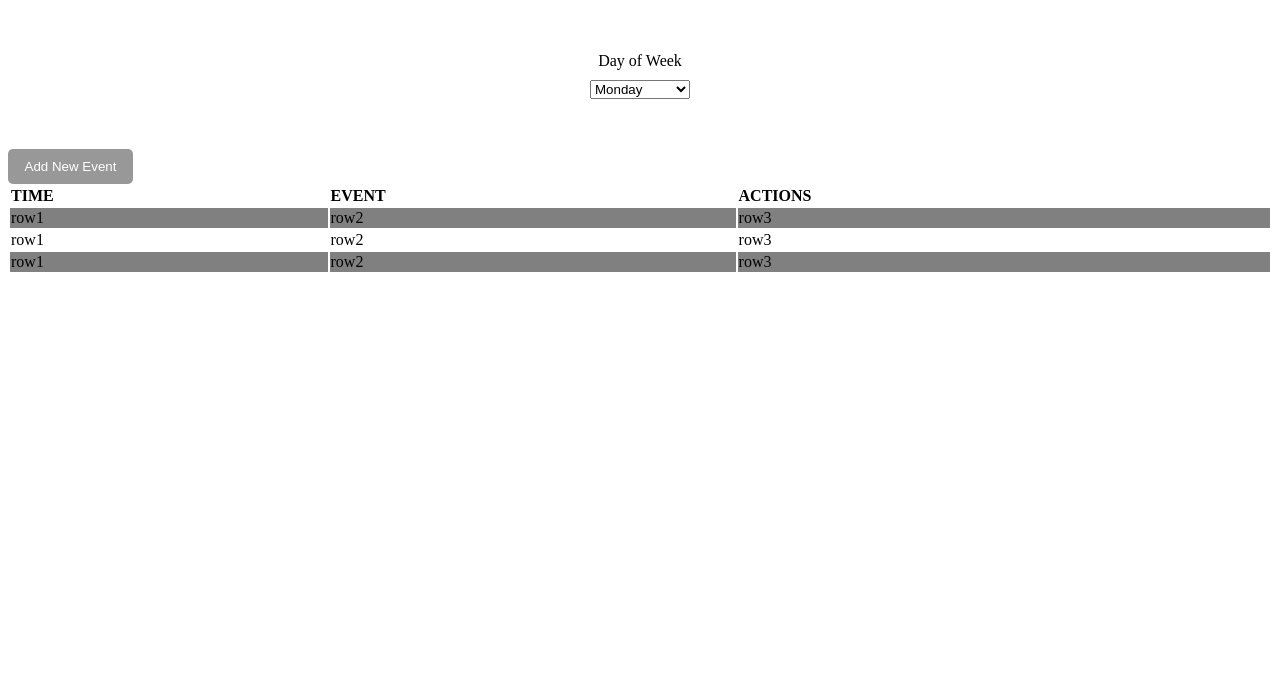
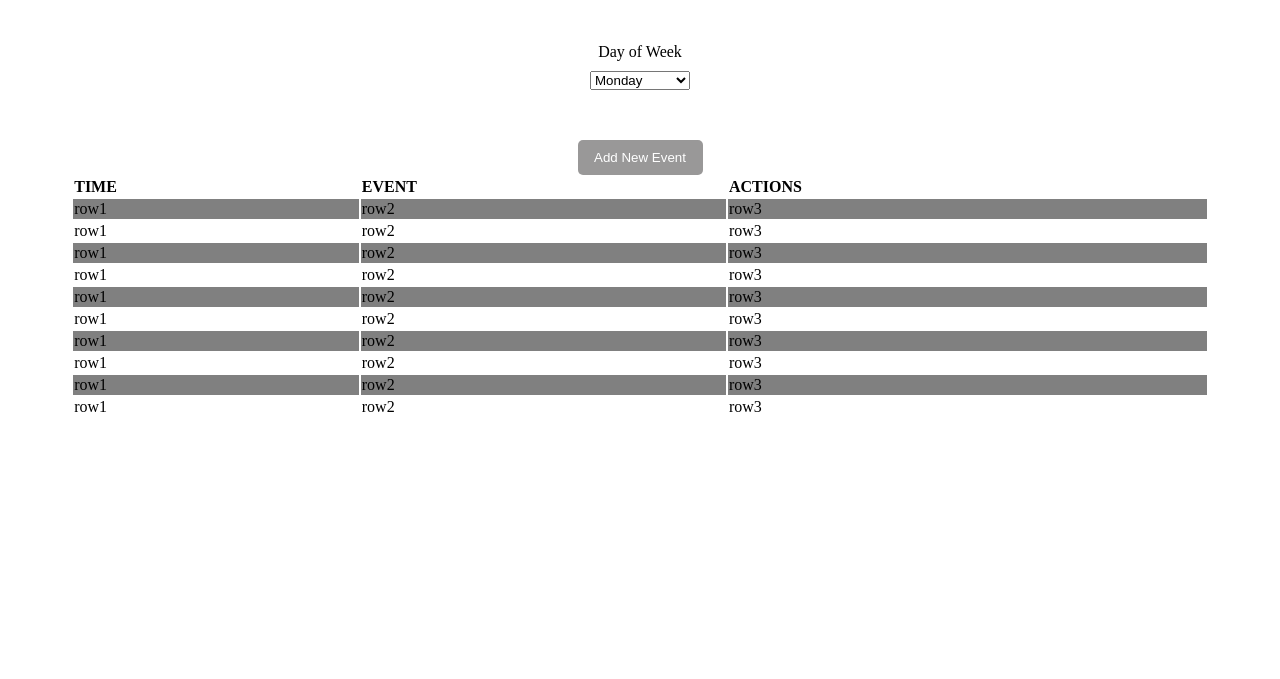
Before and after one commit to danhahn17/week-planner, a plain HTML site: page index.html in a window 1280 px wide. Shown: the part 121-800 px from the top of the page. Drawn offline with nearby package versions, Linux system fonts and the light colour scheme.

Commit message:
dan - updated html and css

```diff
--- a/index.html
+++ b/index.html
@@ -30,10 +30,11 @@
       </select>
 
       <!-- Adding a new event button-->
+      <div class="button-center">
         <button class="button-spacing button-styling">Add New Event</button>
+      </div>
 
       <!-- table -->
-      <div>
       <table class="table-styling">
         <thead class="text-cap">
           <tr>
@@ -44,28 +45,67 @@
         </thead>
 
         <tbody>
-            <tr class="row_one">
+          <tr>
             <td>row1</td>
             <td>row2</td>
             <td>row3</td>
           </tr>
 
-
-            <tr class="row_two">
+          <tr>
             <td>row1</td>
             <td>row2</td>
             <td>row3</td>
           </tr>
 
-            <tr class="row_two">
+          <tr>
             <td>row1</td>
             <td>row2</td>
             <td>row3</td>
           </tr>
 
+          <tr>
+            <td>row1</td>
+            <td>row2</td>
+            <td>row3</td>
+          </tr>
+
+          <tr>
+            <td>row1</td>
+            <td>row2</td>
+            <td>row3</td>
+          </tr>
+
+          <tr>
+            <td>row1</td>
+            <td>row2</td>
+            <td>row3</td>
+          </tr>
+
+          <tr>
+            <td>row1</td>
+            <td>row2</td>
+            <td>row3</td>
+          </tr>
+
+          <tr>
+            <td>row1</td>
+            <td>row2</td>
+            <td>row3</td>
+          </tr>
+
+          <tr>
+            <td>row1</td>
+            <td>row2</td>
+            <td>row3</td>
+          </tr>
+
+          <tr>
+            <td>row1</td>
+            <td>row2</td>
+            <td>row3</td>
+          </tr>
         </tbody>
       </table>
-      </div>
     </div>
 
     <script src="main.js"></script>
--- a/styles.css
+++ b/styles.css
@@ -11,7 +11,9 @@
 
 h1,
 h2 {
-  font-family: 'Playfair Display', serif;
+  font-family: Roboto, sans-serif;
+
+  /* NEED TO MAKE BOLD */
 }
 
 .center {
@@ -26,14 +28,17 @@ h2 {
 
 table {
   text-align: left;
-  width: 100%;
+  width: 90%;
+  margin: 0 auto;
 }
 
 table tr:nth-child(odd) {
   background: grey;
 }
 
-th{background-color:#fff}
+th {
+  background-color: #fff;
+}
 
 .option-size {
   display: flex;
@@ -41,10 +46,6 @@ th{background-color:#fff}
   width: 100px;
   margin: 0 auto;
 }
-
-/* .table-styling {
-  border: solid 1px;
-} */
 
 .button-spacing {
   margin-top: 50px;
@@ -59,8 +60,7 @@ th{background-color:#fff}
   border-radius: 5px;
 }
 
-/* table td:nth-child(even) {
-  background:red;
-  border: 1px solid black;
-  border-collapse: collapse;
-} */
+.button-center {
+  display: flex;
+  justify-content: center;
+}
```
Lines whose indentation alone changed are shown as unchanged.
